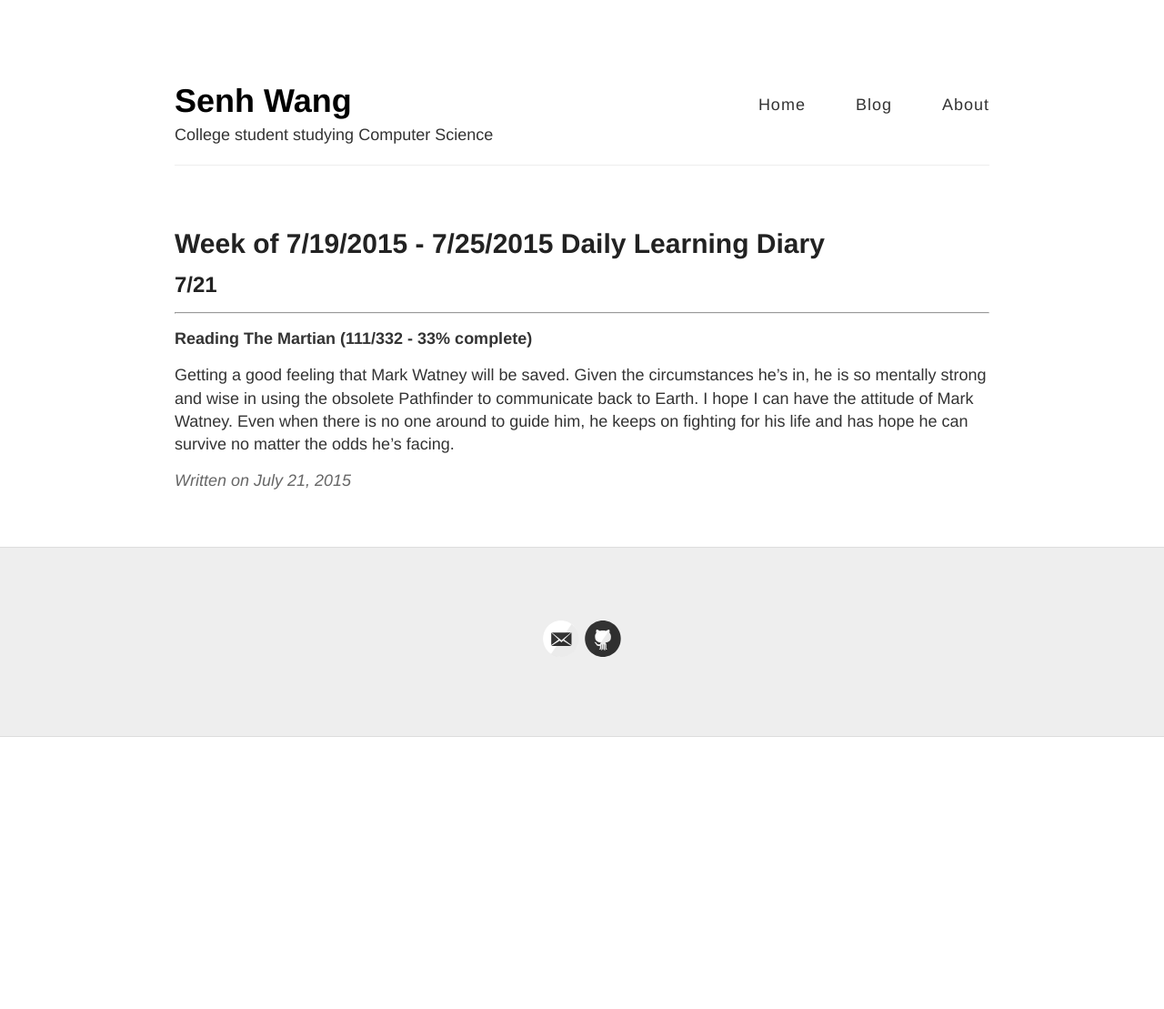
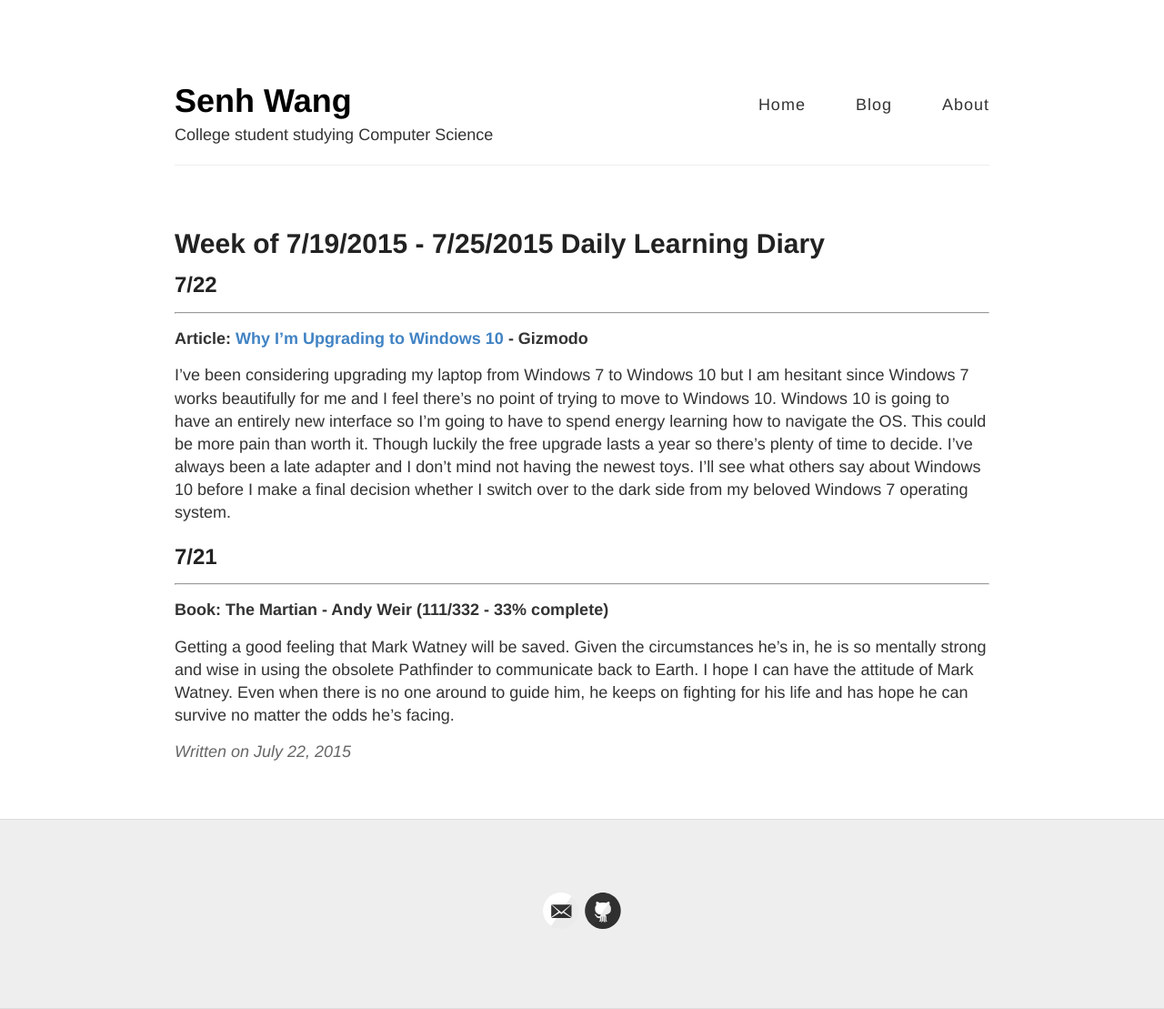
Before and after one commit to SenhW/senhw.github.io, a Jekyll site: the page built from _posts/2015-07-21-7-19-2015-learning-diary.md, in a window 1280 px wide. Shown: the whole page at 91% size. Built offline with Jekyll 4.4.1, drawn with Linux system fonts in a browser that asks for light colours; Markdown is read by kramdown in place of the engine named in the settings; before the commit the page ends 900 px from its top, so only the background shows below that.

Commit message:
7/22 entry

```diff
--- a/_posts/2015-07-21-7-19-2015-learning-diary.md
+++ b/_posts/2015-07-21-7-19-2015-learning-diary.md
@@ -2,11 +2,17 @@
 layout: post
 title: Week of 7/19/2015 - 7/25/2015 Daily Learning Diary
 permalink: /blog/7-19-2015-learning-diary/
-date: 2015-07-21
+date: 2015-07-22
 ---
+
+## 7/22
+---
+**Article: [Why I’m Upgrading to Windows 10](http://reviews.gizmodo.com/why-i-m-upgrading-to-windows-10-1719559557) - Gizmodo**
+
+I've been considering upgrading my laptop from Windows 7 to Windows 10 but I am hesitant since Windows 7 works beautifully for me and I feel there's no point of trying to move to Windows 10. Windows 10 is going to have an entirely new interface so I'm going to have to spend energy learning how to navigate the OS. This could be more pain than worth it. Though luckily the free upgrade lasts a year so there's plenty of time to decide. I've always been a late adapter and I don't mind not having the newest toys. I'll see what others say about Windows 10 before I make a final decision whether I switch over to the dark side from my beloved Windows 7 operating system.
 
 ## 7/21
 ---
-**Reading The Martian (111/332 - 33% complete)**
+**Book: The Martian - Andy Weir (111/332 - 33% complete)**
 
 Getting a good feeling that Mark Watney will be saved. Given the circumstances he's in, he is so mentally strong and wise in using the obsolete Pathfinder to communicate back to Earth. I hope I can have the attitude of Mark Watney. Even when there is no one around to guide him, he keeps on fighting for his life and has hope he can survive no matter the odds he's facing.
```
